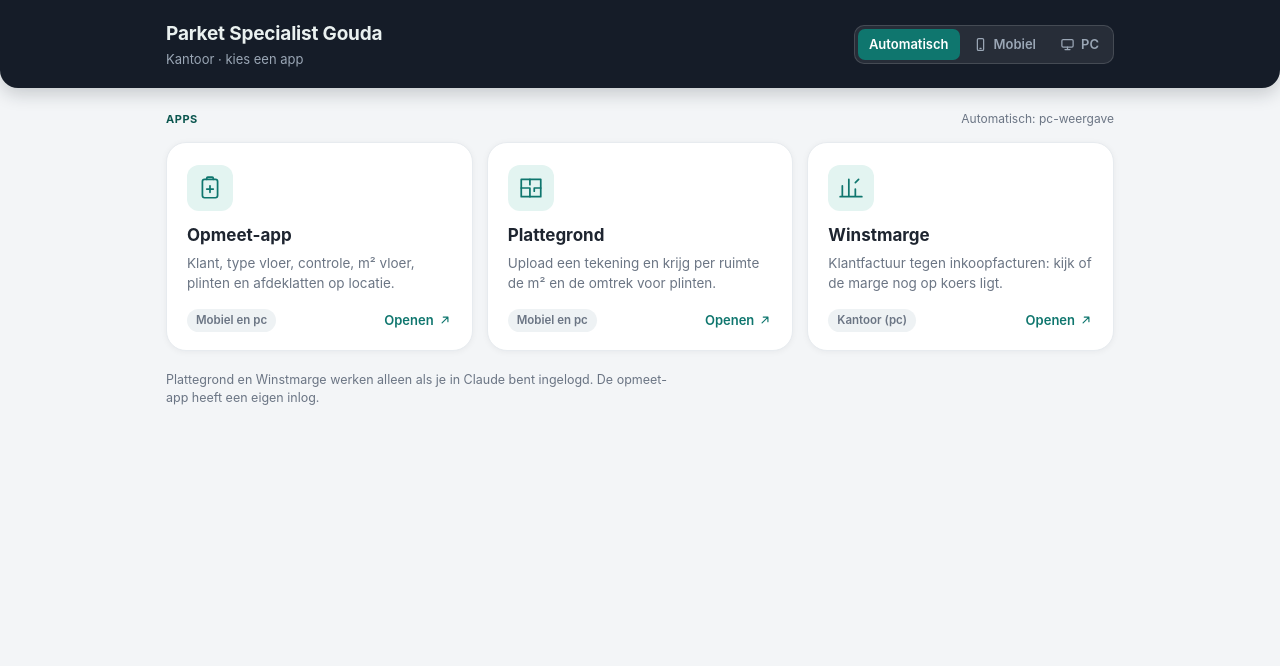
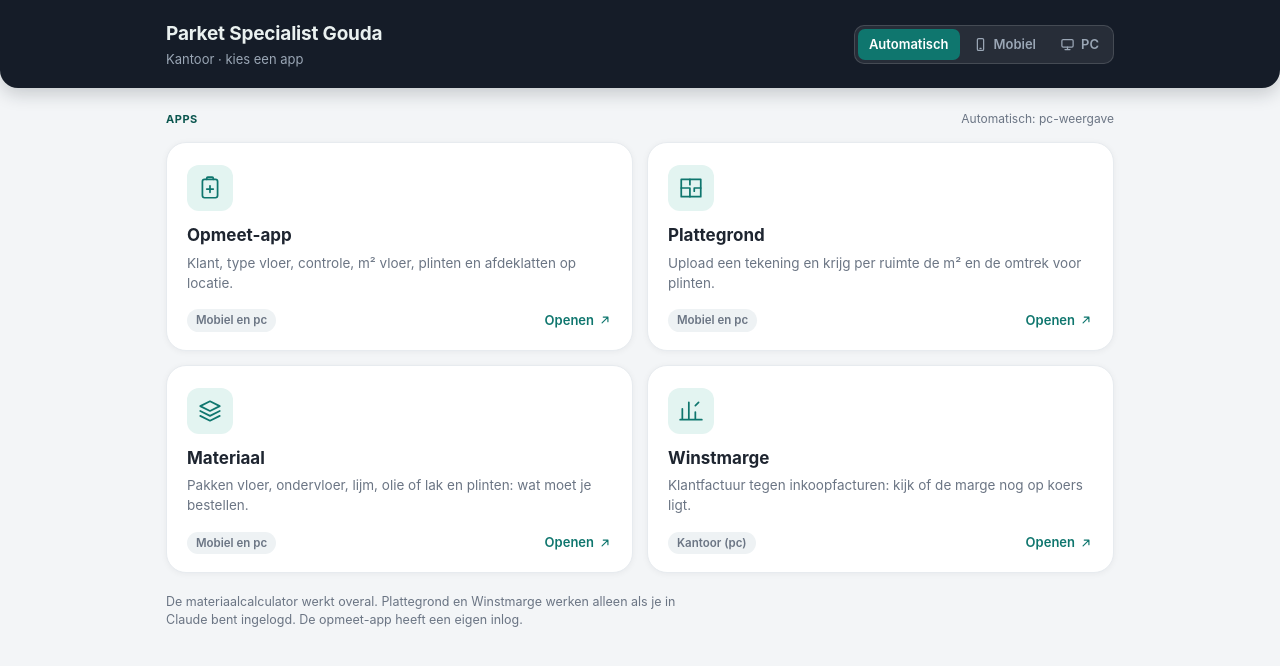
Before and after one commit to raoulmireille-cmd/Kantoor, a plain HTML site: page index.html in a window 1280 px wide. Drawn offline with Linux system fonts and the light colour scheme.

Commit message:
Modify grid layout and add 'Materiaal' section
Updated grid layout from 3 to 2 columns and added a new section for 'Materiaal' with relevant content.

```diff
--- a/index.html
+++ b/index.html
@@ -46,7 +46,7 @@ body{background:var(--paper);color:var(--ink);font-family:var(--f-ui);font-size:
 .label{font-size:11px;font-weight:700;color:var(--accent-dark);text-transform:uppercase;letter-spacing:.05em;margin:0}
 .modus{font-size:12px;color:var(--muted)}
 
-.grid{display:grid;grid-template-columns:repeat(3,minmax(0,1fr));gap:14px}
+.grid{display:grid;grid-template-columns:repeat(2,minmax(0,1fr));gap:14px}
 .tegel{display:flex;flex-direction:column;gap:12px;padding:22px 20px 18px;background:var(--card);border:1px solid var(--line);
   border-radius:20px;box-shadow:var(--shadow);color:var(--ink);text-decoration:none;min-width:0;
   transition:transform .15s,box-shadow .15s,border-color .15s}
@@ -82,7 +82,7 @@ body.mobiel.toon-meer .kantoor{display:flex}
 @media (max-width:760px){ body:not(.mobiel) .grid{grid-template-columns:minmax(0,1fr)} }
 @media (prefers-reduced-motion:reduce){ .tegel{transition:none} .tegel:hover{transform:none} }
 </style>
-<style>body{margin:0}</style>
+<style>body{margin:0}[hidden]{display:none!important}</style>
 </head>
 <body>
 
@@ -129,6 +129,16 @@ body.mobiel.toon-meer .kantoor{display:flex}
       <span class="voet"><span class="chip">Mobiel en pc</span><span class="open">Openen <svg viewBox="0 0 24 24" fill="none" stroke="currentColor" stroke-width="2" stroke-linecap="round" stroke-linejoin="round"><path d="M7 17 17 7M9 7h8v8"/></svg></span></span>
     </a>
 
+    <a class="tegel" id="t-materiaal" href="materiaal/">
+      <span class="ico"><svg viewBox="0 0 24 24" fill="none" stroke="currentColor" stroke-width="1.6" stroke-linecap="round" stroke-linejoin="round"><path d="M12 3 3 7.5 12 12l9-4.5L12 3Z"/><path d="M3 12l9 4.5 9-4.5"/><path d="M3 16.5 12 21l9-4.5"/></svg></span>
+      <div class="tekst">
+        <h2>Materiaal</h2>
+        <p>Pakken vloer, ondervloer, lijm, olie of lak en plinten: wat moet je bestellen.</p>
+      </div>
+      <span class="pijl"><svg viewBox="0 0 24 24" fill="none" stroke="currentColor" stroke-width="2" stroke-linecap="round" stroke-linejoin="round"><path d="M9 6l6 6-6 6"/></svg></span>
+      <span class="voet"><span class="chip">Mobiel en pc</span><span class="open">Openen <svg viewBox="0 0 24 24" fill="none" stroke="currentColor" stroke-width="2" stroke-linecap="round" stroke-linejoin="round"><path d="M7 17 17 7M9 7h8v8"/></svg></span></span>
+    </a>
+
     <a class="tegel kantoor" href="https://claude.ai/artifact/XBh9x2XMiwDqL3JqzB1H26" target="_blank" rel="noopener">
       <span class="ico"><svg viewBox="0 0 24 24" fill="none" stroke="currentColor" stroke-width="1.6" stroke-linecap="round" stroke-linejoin="round"><path d="M4 20V10M10 20V4M16 20v-7M22 20H2"/><path d="M19 4l-3 3"/></svg></span>
       <div class="tekst">
@@ -141,7 +151,7 @@ body.mobiel.toon-meer .kantoor{display:flex}
   </div>
 
   <button class="meer-knop" id="meer" aria-expanded="false">Meer apps tonen (kantoor)</button>
-  <p class="noot">Plattegrond en Winstmarge werken alleen als je in Claude bent ingelogd. De opmeet-app heeft een eigen inlog.</p>
+  <p class="noot">De materiaalcalculator werkt overal. Plattegrond en Winstmarge werken alleen als je in Claude bent ingelogd. De opmeet-app heeft een eigen inlog.</p>
 </main>
 
 <script>
```
